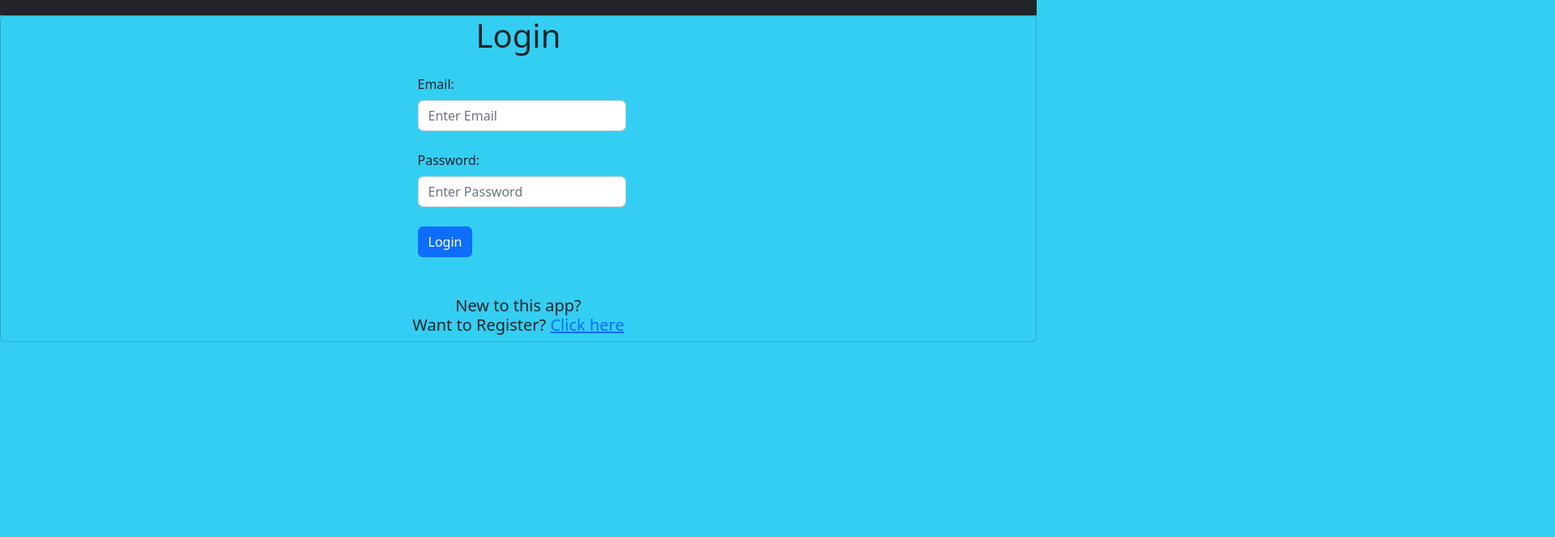
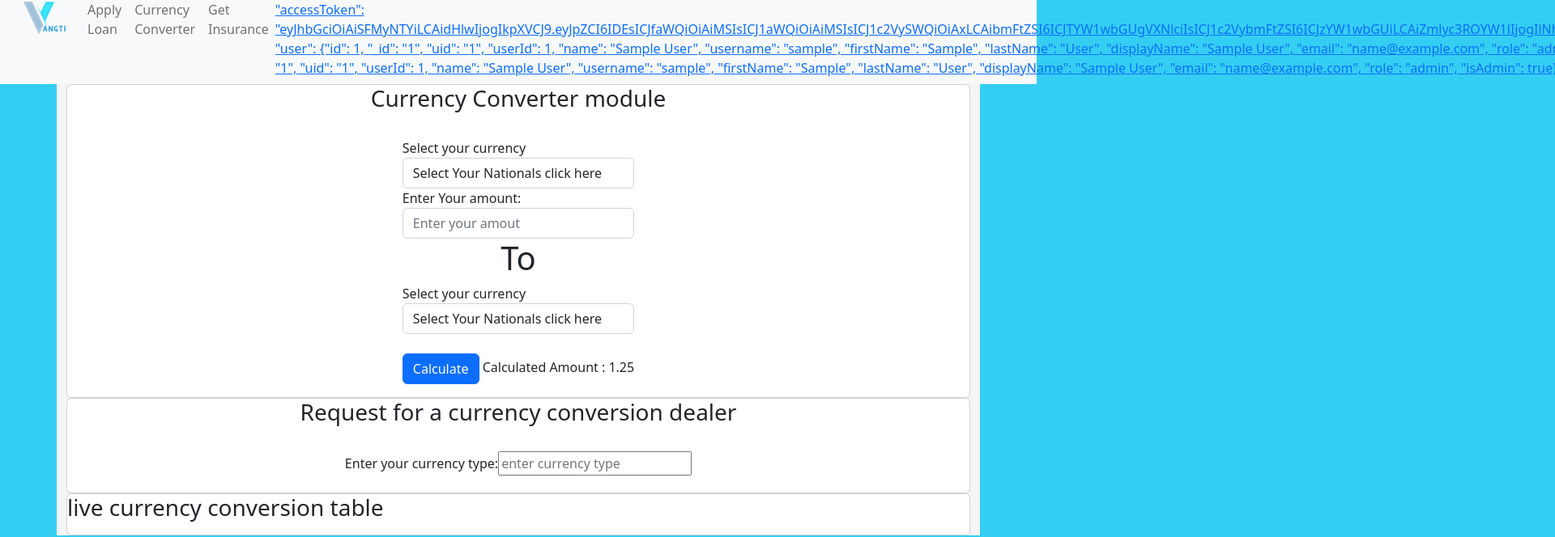
Before and after one commit to Lumim/vangti, a React (Create React App) app in the folder frontend/: page /dashboard/currency in a window 1280 px wide. Before the commit this address led to /login. Shown: the part 56-720 px from the top of the page at 81% size, 1920 px wide, since content can reach past the window. Built offline with nearby package versions, Linux system fonts and the light colour scheme; sample sign-in values are in the browser's storage.

Commit message:
added modules

```diff
--- a/frontend/src/assets/css/web.css
+++ b/frontend/src/assets/css/web.css
@@ -10,5 +10,21 @@ body{
     background-color: #34CEF3 !important;
 }
 .card{
-    background-color: #34CEF3 !important;
+    /* //background-color: #34CEF3 !important; */
 }
+
+.fade-up{
+    -webkit-transform: translate3d(0,100px,0);
+    transform: translate3d(0px,0px,0);
+}
+
+/* html:not(.no-js) [data-aos=fade-up] {
+    -webkit-transform: translate3d(0,100px,0);
+    transform: translate3d(0,100px,0);
+} */
+.embeded{
+    border: solid 1px #rgb(0.6,0.6,0.6);
+}
+.conversion{
+    background-color:whitesmoke;
+}
--- a/frontend/src/extra/Types.jsx
+++ b/frontend/src/extra/Types.jsx
@@ -1,4 +1,16 @@
 let Data={};
-Data.url='http://127.0.0.1:8000/'
-
+Data.url='http://127.0.0.1:8000/';
+Data.api_header={
+    'X-RapidAPI-Key': '1eaf6ab47amsh32e99661943e618p106a60jsn4e3ca995a56d',
+    'X-RapidAPI-Host': 'currency-exchange.p.rapidapi.com'
+  }
+Data.api_url1='https://currency-exchange.p.rapidapi.com/listquotes';
+ Data.optionOne = {
+    method: 'GET',
+    url: 'https://currency-exchange.p.rapidapi.com/listquotes',
+    headers: {
+      'X-RapidAPI-Key': '1eaf6ab47amsh32e99661943e618p106a60jsn4e3ca995a56d',
+      'X-RapidAPI-Host': 'currency-exchange.p.rapidapi.com'
+    }
+  };
 export default Data;
--- a/frontend/src/layout/ProtectedLayout.jsx
+++ b/frontend/src/layout/ProtectedLayout.jsx
@@ -4,20 +4,27 @@ function ProtectedLayout
 () {
  const logo = require('../assets/logo.png')
 
- const [name,setName]=useState('');
+ var name;
+
  const navigate = useNavigate();
+
  useEffect(()=>{
+
    checkUser();
  },[localStorage])
  const checkUser=()=>{
-    setName(localStorage.getItem('name'));
-    console.log(name)
-    if(name==null || name==""){
+    name=localStorage.getItem('user');
+    console.log(name+"SDASD")
+
+     if(name == null || name== ""){
         navigate('/login')
         }
   }
   const Logout = ()=>{
+
     localStorage.clear();
+    navigate('/')
+
 
   }
   return (
@@ -26,11 +33,11 @@ function ProtectedLayout
         <button className="navbar-toggler" type="button" data-toggle="collapse" data-target="#navbarTogglerDemo03" aria-controls="navbarTogglerDemo03" aria-expanded="false" aria-label="Toggle navigation">
                 <span className="navbar-toggler-icon"></span>
         </button>
-        <Link className="nav-link" to="/"><img height={100} src={logo}/></Link>
+        <Link className="nav-link" to="/dashboard"><img height={100} src={logo}/></Link>
 
-            <div className="collapse navbar-collapse float-right" id="navbarTogglerDemo03">
+            <div className="collapse navbar-collapse d-flex justify-content-center" id="navbarTogglerDemo03">
                 <ul className="navbar-nav mr-auto mt-2 mt-lg-0">
-
+                 <div className='d-flex justify-content-center'>
                     <li className="nav-item">
                         <Link className="nav-link" to="/dashboard">Apply Loan</Link>
                     </li>
@@ -40,18 +47,20 @@ function ProtectedLayout
                     <li className="nav-item">
                         <Link className="nav-link" to="/dashboard/insurance">Get Insurance</Link>
                     </li>
-                <li className="nav-item">
-                    <Link className="nav-link" to="/login">Login</Link>
-                </li>
-                <li className='nav-item'>
+                </div>
+
+                </ul>
+
+
+
+            </div>
+            <div className='nav-item d-flex justify-content-end'>
+
+                     <Link to='/'>{localStorage.getItem('user')}</Link>
+
+
                    <button className='btn btn-primary' onClick={Logout} >Log out</button>
-            </li>
-                </ul>
-                {/* <form className="form-inline my-2 my-lg-0">
-                <input className="form-control mr-sm-2" type="search" placeholder="Search" aria-label="Search"/>
 
-                </form>
-                <button className="btn btn-outline-success my-2 my-sm-0" type="submit">Search</button> */}
                </div>
         </nav>
         <Outlet/>
--- a/frontend/src/logreg/Login.jsx
+++ b/frontend/src/logreg/Login.jsx
@@ -41,7 +41,7 @@ const submitLogin=()=>{
                                 password: user_password
                         })
                         .then(function (response) {
-                                //console.log(response.data)
+                                console.log(response.data)
                                 localStorage.setItem('token',response.data.token)
                                 localStorage.setItem('user',response.data.name)
                                 Navigate('/dashboard')
--- a/frontend/src/logreg/Registration.jsx
+++ b/frontend/src/logreg/Registration.jsx
@@ -1,15 +1,18 @@
 import React,{useState,useEffect} from 'react'
-import {Link} from 'react-router-dom'
+import {Link,useNavigate} from 'react-router-dom'
 import Swal from 'sweetalert2'
 import { useForm } from 'react-hook-form';
+import axios from 'axios';
+import Data from '../extra/Types'
 
 const Registration=()=> {
+        const xurl=Data.url;
 const [alert, setAlert] = React.useState({
         type: 'error',
         text: 'This is a alert message',
         show: false
         })
-
+const Navigate = useNavigate();
 const { register, handleSubmit, formState: { errors } } = useForm();
 const onSubmit = (data) => {
 
@@ -25,8 +28,27 @@ const onSubmit = (data) => {
                         rgba(12,0,123,0.4)`
                       })
         }
-        console.log(errors)
+        console.log(data)
         validate(data.password,data.confirm_password);
+        axios.get(xurl + 'sanctum/csrf-cookie')
+                .then((response) => {
+                        //console.log(response);
+                        axios.post(xurl+'api/register', {
+                                name:data.fullname,
+                                email:data.email,
+                                phone:data.mobile,
+                                password:data.password,
+                                c_password:data.confirm_password
+
+                        })
+                        .then(function (response) {
+                                console.log(response.data)
+                                Navigate('/login')
+                        })
+                        .catch(function (error) {
+                               Swal.fire('Error in Login','Entered email and password is wrong','error')
+                        });
+                });
 
 }
 
@@ -73,7 +95,7 @@ const validate=(pass,cpass)=>{
                 <label className='form-label '>
                         User Full Name:
                 </label>
-                <input className='form-control ml-2' type="text" placeholder='Enter Full Name' pattern=" (?=.*[a-z]).{8,}" {...register("fullname", {required: true, maxLength: 80})}/>
+                <input className='form-control ml-2' type="text" placeholder='Enter Full Name'   {...register("fullname", {required: true, maxLength: 80})}/>
                 <br />
                 <label className='form-label '>
                         Contact Mobile:
@@ -88,7 +110,7 @@ const validate=(pass,cpass)=>{
                 <label className='form-label '>
                         Password:
                 </label>
-                <input className='form-control ml-2' type="password" placeholder='Enter Password'  pattern=" (?=.*[a-z]).{8,}" title="Must contain at least one number and one uppercase and lowercase letter, and at least 8 or more characters" {...register("password", {required: true, minLength: 6, maxLength: 12})}/>
+                <input className='form-control ml-2' type="password" placeholder='Enter Password'  pattern=" (?=.{8,}" title="Must contain at least one number and one uppercase and lowercase letter, and at least 8 or more characters" {...register("password", {required: true, minLength: 6, maxLength: 12})}/>
                 <br />
                 <label className='form-label '>
                         Confirm password:
--- a/frontend/src/web/modules/Currency.jsx
+++ b/frontend/src/web/modules/Currency.jsx
@@ -1,11 +1,34 @@
-import React from 'react'
+import React,{useState,useEffect,useRef} from 'react'
+import Conversion from './currency_modules/Conversion';
+import Dealer from './currency_modules/Dealer';
+import {gsap} from 'gsap'
+const Currency=()=> {
+const Curr = useRef();
+  return (
+    <div className='container conversion'>
+      <div className='card'>
+          <div className='card-title d-flex justify-content-center'>
+              <h3 ref={Curr}> Currency Converter module</h3>
 
-function Currency() {
-  return (
-    <div>
-        <h1> Currency Converter module</h1>
-        <h1> live currency conversion table</h1>
-        <h1>Request for a currency conversion dealer</h1>
+          </div>
+          <div className='card-body'>
+          <Conversion/>
+          </div>
+      </div>
+      <div className='card'>
+        <div className='card-title fade-up d-flex justify-content-center'>
+          <h3>Request for a currency conversion dealer</h3>
+
+        </div>
+        <div className='card-body'>
+          <Dealer/>
+          </div>
+      </div>
+      <div className='card'>
+        <div className='card-title'>
+          <h3> live currency conversion table</h3>
+        </div>
+      </div>
 
     </div>
   )
--- /dev/null
+++ b/frontend/src/web/modules/currency_modules/Conversion.jsx
@@ -0,0 +1,69 @@
+import React,{useState,useEffect} from 'react'
+import Data from '../../../extra/Types'
+import axios from 'axios'
+
+const Conversion=()=> {
+    const [nationals,setNationals]=useState([]);
+
+    useEffect(()=>{
+       //getDataFromApi();
+    },[])
+    const getDataFromApi = async ()=>{
+        axios.request(Data.optionOne).then(function (response) {
+            console.log(response.data);
+            setNationals(response.data);
+
+        }).catch(function (error) {
+            console.error(error);
+        });
+    }
+
+  return (<>
+            <div className='row col-md-12'>
+            {/* <a href='http://www.indexmundi.com/xrates/graph.aspx?c1=USD&c2=EUR&days=30&lastday=20080220'><img alt='US Dollar to Euro Exchange Rate Graph - Jul 29, 2022 to Aug 26, 2022' src='http://www.indexmundi.com/xrates/image.aspx?c1=USD&c2=EUR&days=30&lastday=20080220' className='embeded' title='Click to play with this data at IndexMundi' /></a>
+             */}</div>
+            <div className=' d-flex justify-content-center'>
+                <form>
+                    <div className='Form-group col-md-12 '>
+                        <label>Select your currency</label>
+                        <select className='col-md-2  form-control' name="cars" id="cars" placeholder='select here'>
+                            <option value={""}>Select Your Nationals click here</option>
+                            {nationals.map(key=>{
+
+                                return(
+
+                                    <option value={key}>{key}</option>
+                            )
+                            })}
+                        </select>
+                    </div>
+                    <div className='form-group col-md-12'>
+                         <label>Enter Your amount:</label>
+                         <input type={'text'} className="form-control" placeholder='Enter your amout'/>
+                    </div>
+                    <div className='d-flex justify-content-center'>
+                        <h1>To</h1>
+                    </div>
+                    <div className='Form-group col-md-12'>
+                        <label>Select your currency</label>
+                        <select className='col-md-2 form-control' name="cars" id="cars" placeholder='select here'>
+                            <option value={""}>Select Your Nationals click here</option>
+                            {nationals.map(key=>{
+
+                                return(
+
+                                    <option value={key}>{key}</option>
+                            )
+                            })}
+                        </select>
+                    </div>
+                    <br></br>
+                    <button className='btn btn-primary'>Calculate</button> <label>Calculated Amount : 1.25 </label>
+
+                </form>
+            </div>
+        </>
+  )
+}
+
+export default Conversion
--- /dev/null
+++ b/frontend/src/web/modules/currency_modules/Dealer.jsx
@@ -0,0 +1,16 @@
+import React from 'react'
+
+const Dealer=()=> {
+  return (
+    <div className='d-flex justify-content-center'>
+        <form>
+            <div className='form-group'>
+                <label className='form-label'> Enter your currency type:</label>
+                <input placeholder='enter currency type'/>
+            </div>
+        </form>
+    </div>
+  )
+}
+
+export default Dealer
```
Also changed, not shown: 1 other file (tests, documents, lock files or other folders). Lines whose indentation alone changed are shown as unchanged.
